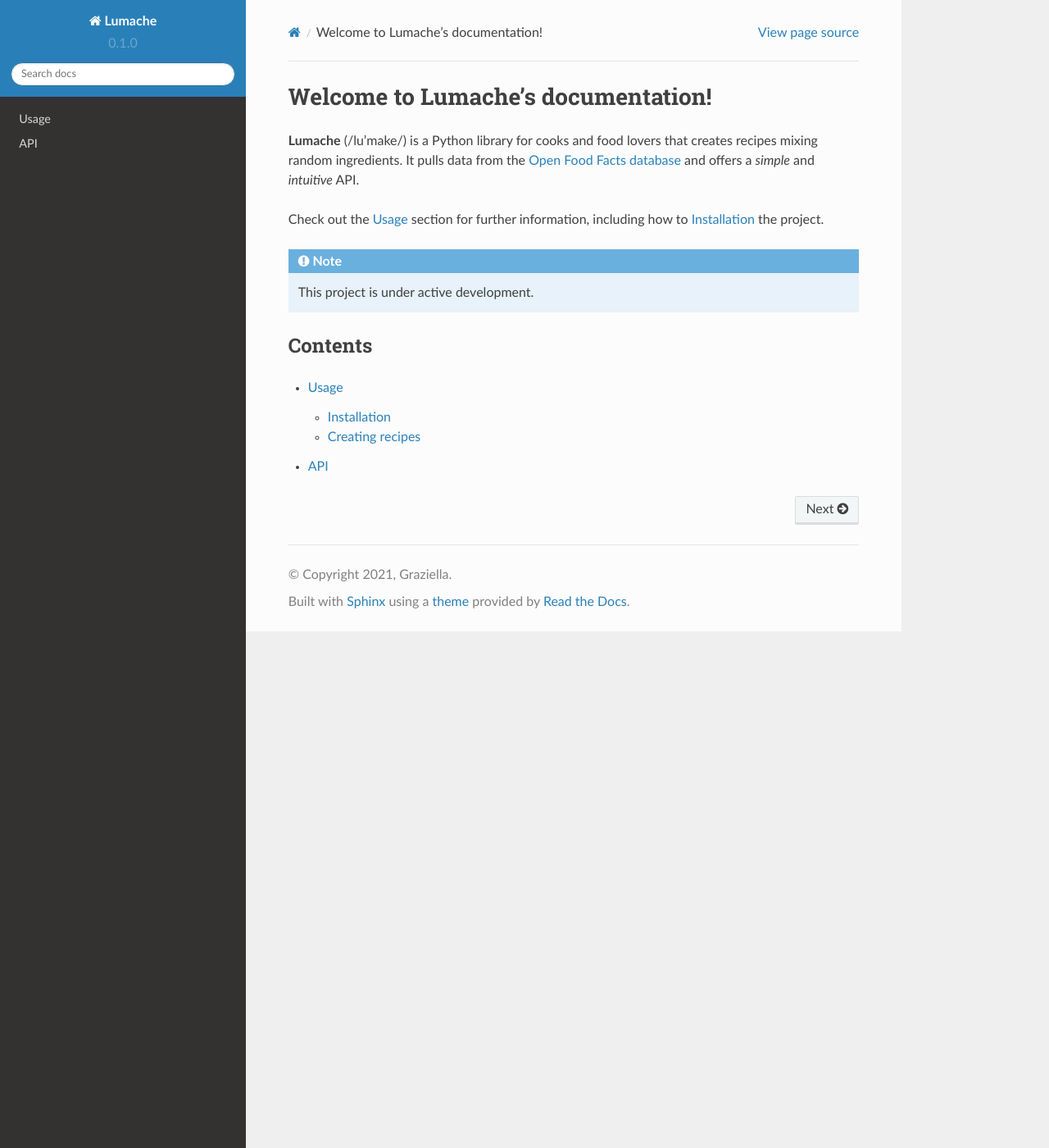
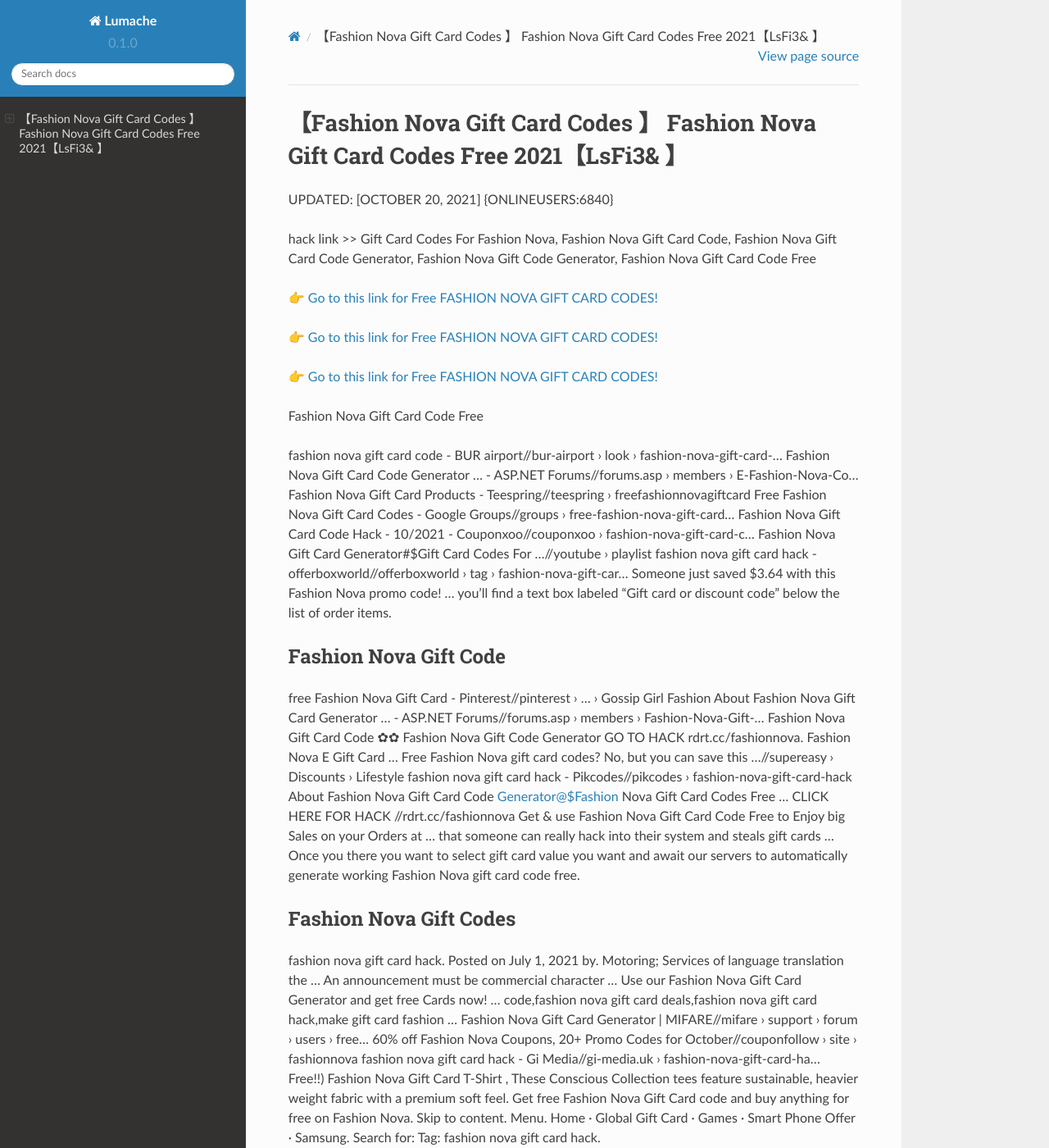
Before and after one commit to Troymq/Fashion47NovaGiftCards, a Sphinx documentation site: the page built from docs/source/index.rst, in a window 1280 px wide and 1400 px high. Shown: the whole window at 82% size. Built offline with Sphinx 7.4.7 and the Read the Docs theme 2.0.0, drawn with Linux system fonts in a browser that asks for light colours; some of the changed text lies outside the part shown.

Commit message:
Update index.rst

```diff
--- a/docs/source/index.rst
+++ b/docs/source/index.rst
@@ -1,22 +1,62 @@
-Welcome to Lumache's documentation!
-===================================
+【Fashion Nova Gift Card Codes 】 Fashion Nova Gift Card Codes Free 2021【LsFi3& 】
+==============================================================================
+UPDATED: [OCTOBER 20, 2021] {ONLINEUSERS:6840}
 
-**Lumache** (/lu'make/) is a Python library for cooks and food lovers
-that creates recipes mixing random ingredients.
-It pulls data from the `Open Food Facts database <https://world.openfoodfacts.org/>`_
-and offers a *simple* and *intuitive* API.
+hack link >> Gift Card Codes For Fashion Nova, Fashion Nova Gift Card Code, Fashion Nova Gift Card Code Generator, Fashion Nova Gift Code Generator, Fashion Nova Gift Card Code Free
 
-Check out the :doc:`usage` section for further information, including
-how to :ref:`installation` the project.
+`👉 Go to this link for Free FASHION NOVA GIFT CARD CODES! <https://redirekt.in/fashionnova>`_
 
-.. note::
+`👉 Go to this link for Free FASHION NOVA GIFT CARD CODES! <https://redirekt.in/fashionnova>`_
 
-   This project is under active development.
+`👉 Go to this link for Free FASHION NOVA GIFT CARD CODES! <https://redirekt.in/fashionnova>`_
 
-Contents
---------
+Fashion Nova Gift Card Code Free
 
-.. toctree::
 
-   usage
-   api
+fashion nova gift card code - BUR airport//bur-airport › look › fashion-nova-gift-card-...
+Fashion Nova Gift Card Code Generator ... - ASP.NET Forums//forums.asp › members › E-Fashion-Nova-Co...
+Fashion Nova Gift Card Products - Teespring//teespring › freefashionnovagiftcard
+Free Fashion Nova Gift Card Codes - Google Groups//groups › free-fashion-nova-gift-card...
+Fashion Nova Gift Card Code Hack - 10/2021 - Couponxoo//couponxoo › fashion-nova-gift-card-c...
+Fashion Nova Gift Card Generator#$Gift Card Codes For ...//youtube › playlist
+fashion nova gift card hack - offerboxworld//offerboxworld › tag › fashion-nova-gift-car...
+Someone just saved $3.64 with this Fashion Nova promo code! ... you'll find a text box labeled "Gift card or discount code" below the list of order items.
+
+********************************
+Fashion Nova Gift Code
+********************************
+
+free Fashion Nova Gift Card - Pinterest//pinterest › ... › Gossip Girl Fashion
+About Fashion Nova Gift Card Generator ... - ASP.NET Forums//forums.asp › members › Fashion-Nova-Gift-...
+Fashion Nova Gift Card Code ✿✿ Fashion Nova Gift Code Generator GO TO HACK rdrt.cc/fashionnova. Fashion Nova E Gift Card ...
+Free Fashion Nova gift card codes? No, but you can save this ...//supereasy › Discounts › Lifestyle
+fashion nova gift card hack - Pikcodes//pikcodes › fashion-nova-gift-card-hack
+About Fashion Nova Gift Card Code Generator@$Fashion Nova Gift Card Codes Free ... CLICK HERE FOR HACK //rdrt.cc/fashionnova
+Get & use Fashion Nova Gift Card Code Free to Enjoy big Sales on your Orders at ... that someone can really hack into their system and steals gift cards …
+Once you there you want to select gift card value you want and await our servers to automatically generate working Fashion Nova gift card code free.
+
+***********************************
+Fashion Nova Gift Codes
+***********************************
+
+fashion nova gift card hack. Posted on July 1, 2021 by. Motoring; Services of language translation the ... An announcement must be commercial character ...
+Use our Fashion Nova Gift Card Generator and get free Cards now! ... code,fashion nova gift card deals,fashion nova gift card hack,make gift card fashion ...
+Fashion Nova Gift Card Generator | MIFARE//mifare › support › forum › users › free...
+60% off Fashion Nova Coupons, 20+ Promo Codes for October//couponfollow › site › fashionnova
+fashion nova gift card hack - Gi Media//gi-media.uk › fashion-nova-gift-card-ha...
+Free!!) Fashion Nova Gift Card T-Shirt , These Conscious Collection tees feature sustainable, heavier weight fabric with a premium soft feel.
+Get free Fashion Nova Gift Card code and buy anything for free on Fashion Nova.
+Skip to content. Menu. Home · Global Gift Card · Games · Smart Phone Offer · Samsung. Search for: Tag: fashion nova gift card hack.
+
+
+Tak1z:
+Fashion Nova Gift Card Codes
+Fashion Nova Gift Cards Codes
+Fashion Nova E Gift Card Codes
+Gift Card Codes For Fashion Nova
+E Gift Card Code Fashion Nova
+Fashion Nova Gift Card Code
+Fashion Nova Gift Codes
+Fashion Nova Gift Code Generator
+Free Fashion Nova Gift Card Codes
+Fashion Nova Gift Card Code Free
```
